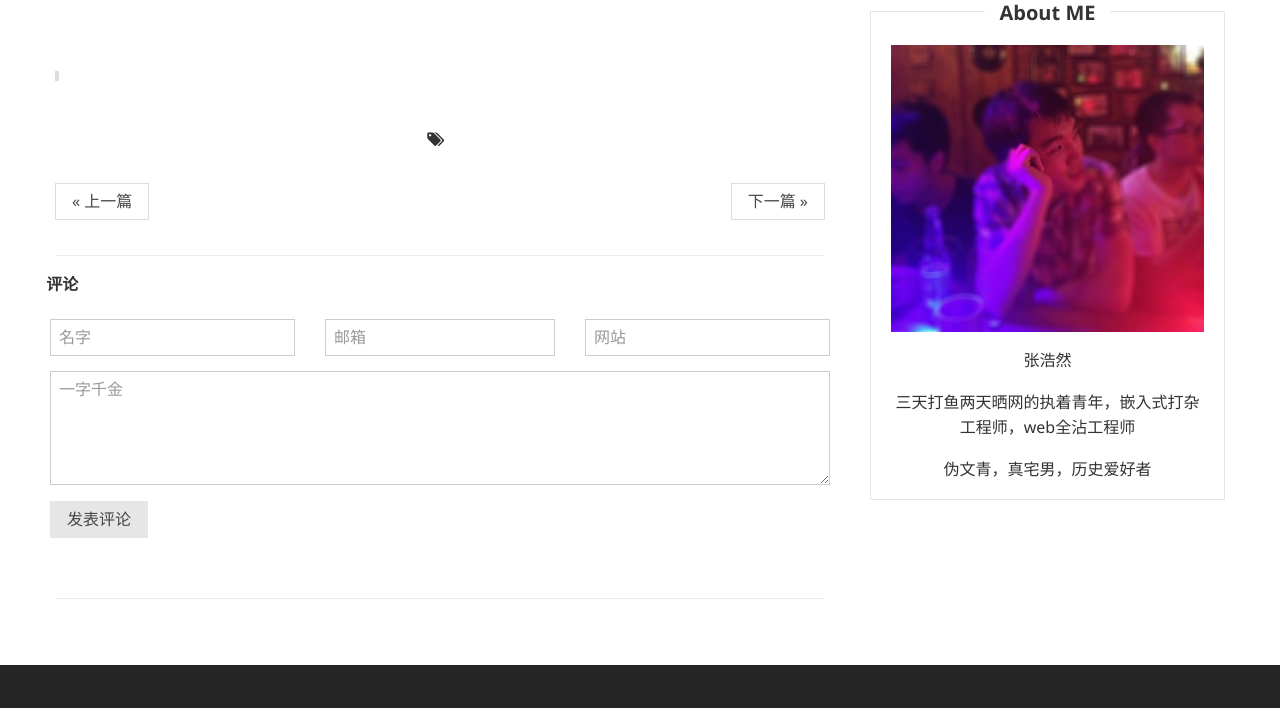
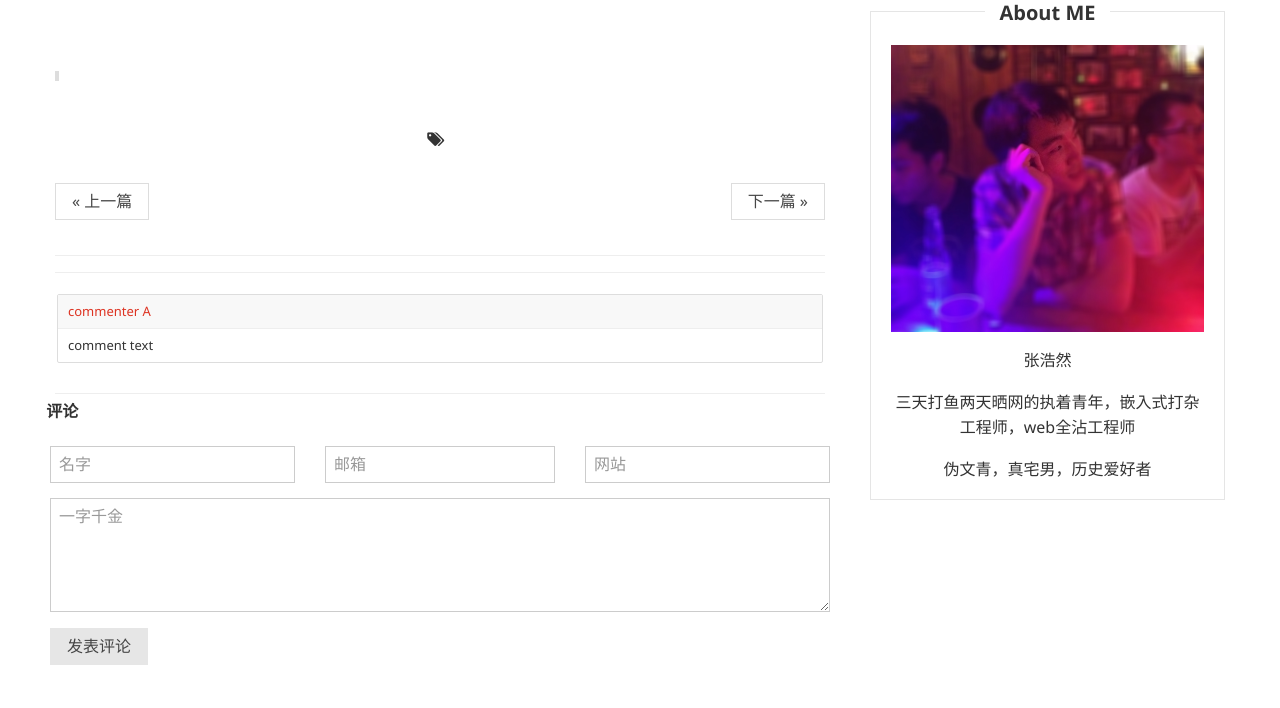
Before and after one commit to haoranzeus/django-blog, a Django app: template templates/blog/article.html in a window 1280 px wide. Shown: the part 213-921 px from the top of the page. Run offline with Django 3.2, Linux system fonts and the light colour scheme; the template is opened without the code that fills it, so the values that code supplies are empty; parts of the project's set-up code (start-up, migrations or seed data) failed here and were passed over.

Commit message:
前端添加评论展示

```diff
--- /dev/null
+++ b/static/css/mystyle.css
@@ -0,0 +1,70 @@
+#rep-show-thread {
+    clear: both;
+    position: relative;
+    overflow: visible;
+}
+#rep-show-reset {
+    font-weight: normal;
+    font-size: 13px;
+    color: #333;
+    line-height: 1;
+    text-align: left;
+}
+.rep-comments-info {
+    width: 100%;
+    font-size: 13px;
+    margin-top: 10px;
+    padding: 8px 0;
+    line-height: 25px;
+    position: relative;
+}
+.rep-show-comments {
+    border-top: 1px solid #eee;
+    border-bottom: 1px solid #eee;
+    padding: 10px 0 20px;
+    margin-bottom: 5px;
+}
+.rep-show-post {
+    border-top: none;
+    width: 100%;
+    overflow: hidden;
+    clear: both;
+    margin: 0;
+    padding: 0;
+    list-style: none;
+}
+.rep-show-self {
+    padding: 10px 2px;
+    position: relative;
+    border-top: 1px solid rgba(255, 255, 255, 0.7);
+    list-style-type: none;
+}
+.rep-show-comment-body {
+    position: relative;
+    margin-left: 0;
+    border: 1px solid #ddd;
+    padding: 0 10px 10px!important;
+    border-radius: 2px;
+}
+.rep-show-comment-header {
+    background-color: #f8f8f8;
+    padding: 10px;
+    margin-left: -10px;
+    margin-right: -10px;
+    border-bottom: 1px solid #eee;
+    font-weight: 500;
+    margin-bottom: 10px;
+    font-size: 14px;
+}
+.rep-show-user-name {
+    color: #777;
+    font-size: 13px;
+    margin-right:8px
+}
+.rep-show-highlight {
+    color: #d32 !important;
+}
+.rep-show-comment-text {
+    padding: 0 0 0 0;
+    margin: 0 0 0 0;
+}
--- a/templates/blog/article.html
+++ b/templates/blog/article.html
@@ -2,6 +2,9 @@
 {% load staticfiles %}
 {% block body_tag %}
 <body id="blog-article-sidebar">
+{% endblock %}
+{% block css %}
+<link rel="stylesheet" href="{% static 'css/mystyle.css' %}">
 {% endblock %}
 {% block body %}
 <!-- content srart -->
@@ -72,6 +75,24 @@
         </ul>
 
         <hr>
+        <div id=rep-show-thread>
+          <div id="rep-show-reset">
+            <ul class="rep-show-comments" style="opacity: 1;">
+              <li class="rep-show-post">
+                <div class="rep-show-self">
+                  <div class="rep-show-comment-body">
+                    <div class="rep-show-comment-header">
+                      <div class="rep-show-user-name rep-show-highlight">
+                        commenter A
+                      </div>
+                    </div>
+                    <p class="rep-show-comment-text">comment text</p>
+                  </div>
+                </div>
+              </lid>
+            </ul>
+          </div>
+        </div>
 
         <form class="am-form am-g">
             <h3 class="blog-comment">评论</h3>
--- a/templates/blog/base.html
+++ b/templates/blog/base.html
@@ -21,6 +21,7 @@
   <meta name="msapplication-TileColor" content="#0e90d2">
   <link rel="stylesheet" href="{% static 'assets/css/amazeui.min.css' %}">
   <link rel="stylesheet" href="{% static 'assets/css/app.css' %}">
+  {% block css %}{% endblock %}
 </head>
 {% block body_tag %}{% endblock %}
 <!-- header start -->
```
